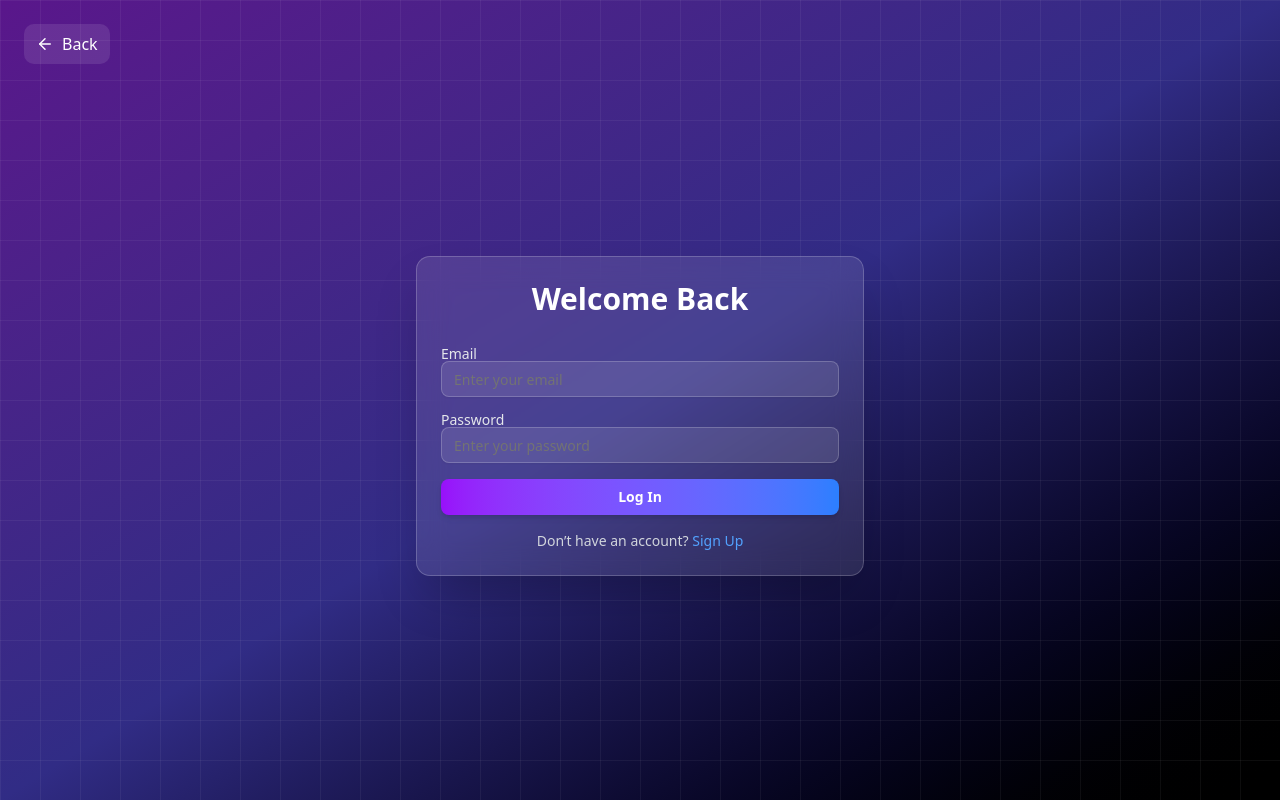
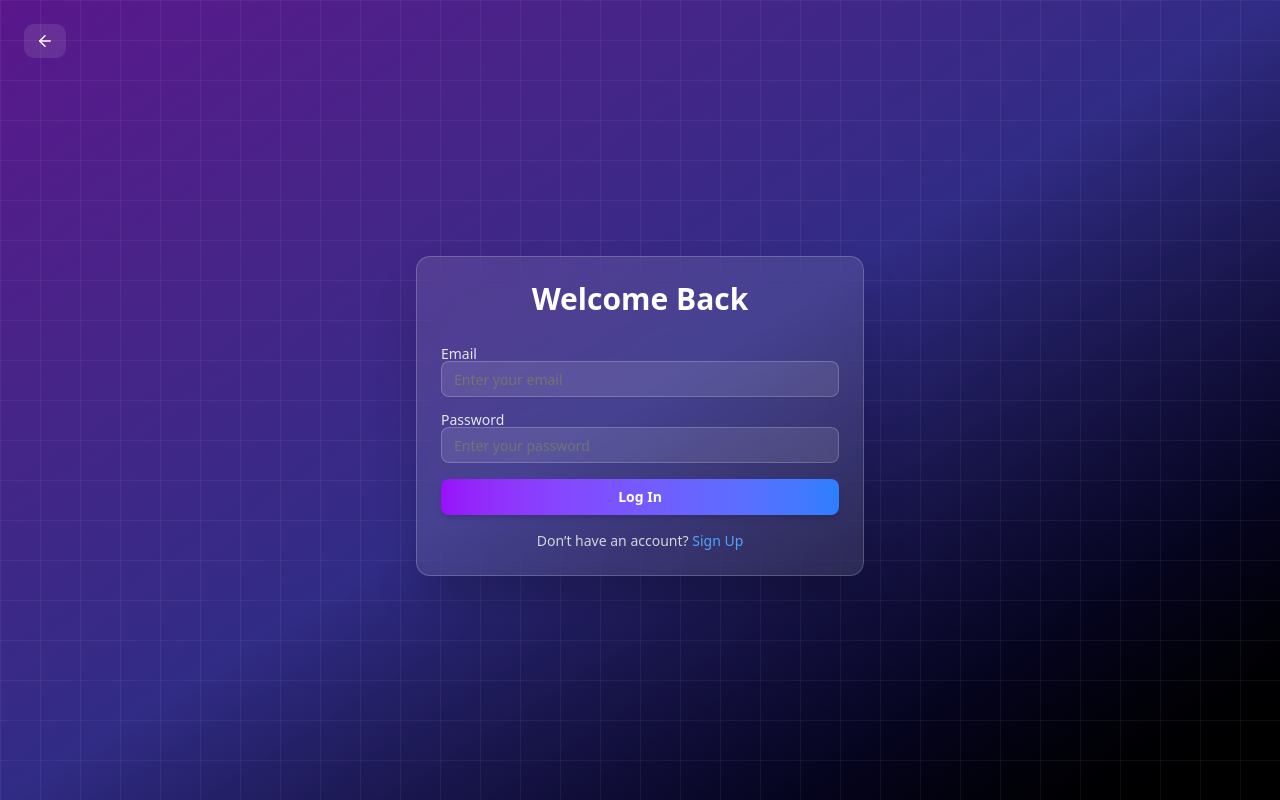
Before and after one commit to dahiyakapil/Resumind-AI, a React (Vite) app in the folder client/: page /login in a window 1280 px wide. Built offline with nearby package versions, Linux system fonts and the light colour scheme; no server answers.

Commit message:
back button

```diff
--- a/client/src/pages/loginPage.tsx
+++ b/client/src/pages/loginPage.tsx
@@ -52,7 +52,7 @@ export default function LoginPage() {
         className="absolute top-4 left-4 sm:top-6 sm:left-6 flex items-center gap-2 px-3 py-2 rounded-lg bg-white/10 text-white hover:bg-white/20 transition"
       >
         <ArrowLeft size={18} />
-        Back
+
       </motion.button>
 
       {/* Glassmorphism Login Card */}
```
